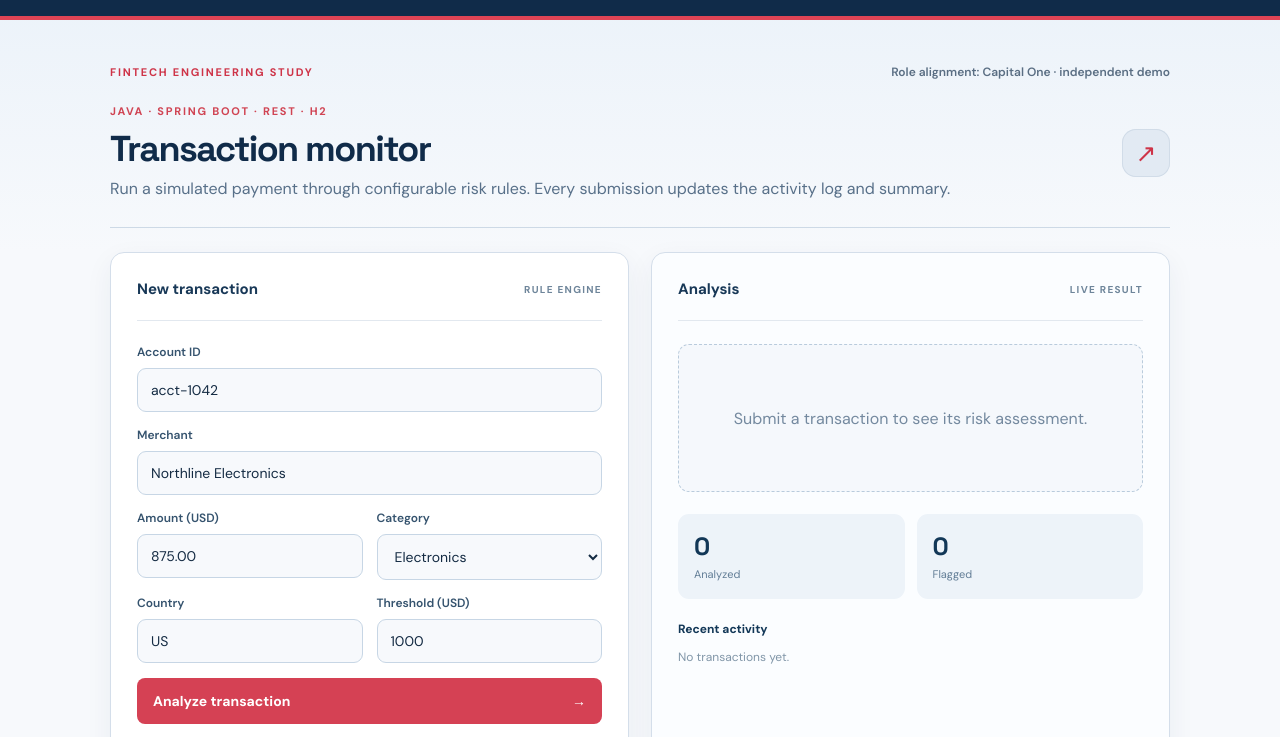
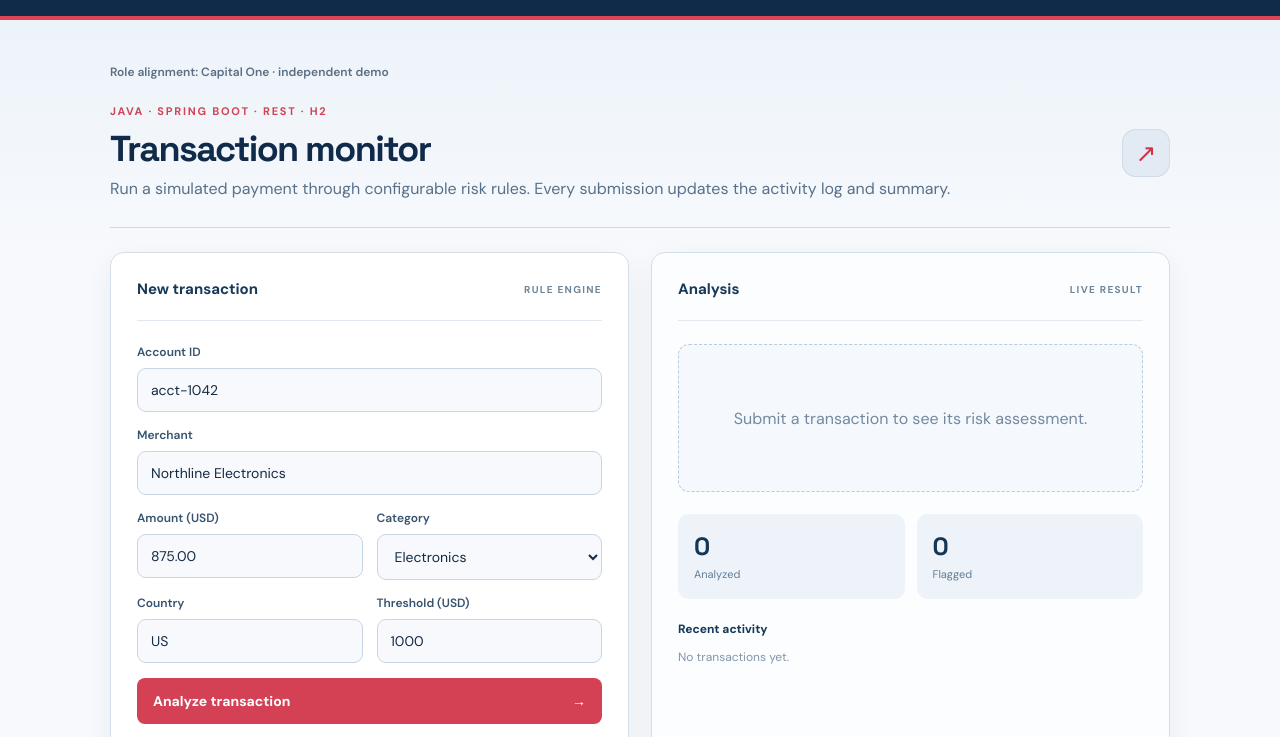
Before and after one commit to kaleb-minassie/transaction-monitor, a plain HTML site: page site/index.html in a window 1280 px wide. Shown: the part 58-795 px from the top of the page. Drawn offline with Linux system fonts and the light colour scheme.

Commit message:
Update index.html

```diff
--- a/site/index.html
+++ b/site/index.html
@@ -1,7 +1,7 @@
 <!doctype html>
 <html lang="en"><head><meta charset="utf-8"><meta name="viewport" content="width=device-width, initial-scale=1"><meta name="description" content="A simulated payment risk checker with configurable rules, activity history, and a Java Spring Boot API."><title>Transaction Monitor · Kaleb Minassie</title><link rel="stylesheet" href="styles.css"></head>
 <body><header class="topbar"><div class="brand"><span class="brandmark">KM</span><span>Kaleb Minassie <small>/ transaction monitor</small></span></div><span class="status"><i></i> Interactive demo</span></header>
-<main><div class="app-context"><span class="eyebrow">FINTECH ENGINEERING STUDY</span><span class="demo-note">Role alignment: Capital One · independent demo</span></div>
+<main><div class="app-context"><span class="demo-note">Role alignment: Capital One · independent demo</span></div>
 <section class="project" id="transactions"><div class="project-head"><div><div class="eyebrow">JAVA · SPRING BOOT · REST · H2</div><h2>Transaction monitor</h2><p>Run a simulated payment through configurable risk rules. Every submission updates the activity log and summary.</p></div><div class="project-icon">↗</div></div>
       <div class="workspace"><div class="panel"><div class="panel-title"><span>New transaction</span><span class="muted">RULE ENGINE</span></div><form id="transaction-form"><label>Account ID<input id="account" value="acct-1042" required maxlength="40"></label><label>Merchant<input id="merchant" value="Northline Electronics" required maxlength="80"></label><div class="row"><label>Amount (USD)<input id="amount" type="number" min="0.01" step="0.01" value="875.00" required></label><label>Category<select id="category"><option>Electronics</option><option>Groceries</option><option>Travel</option><option>Dining</option><option>Other</option></select></label></div><div class="row"><label>Country<input id="country" value="US" maxlength="2" required></label><label>Threshold (USD)<input id="threshold" type="number" min="1" step="1" value="1000" required></label></div><button class="primary" type="submit">Analyze transaction <span>→</span></button></form><p class="hint">Rules: amount over threshold, international purchase, or unusually high electronics spend ($750+).</p></div>
       <div class="panel result-panel"><div class="panel-title"><span>Analysis</span><span class="muted">LIVE RESULT</span></div><div id="transaction-result" aria-live="polite" class="empty">Submit a transaction to see its risk assessment.</div><div class="metric-grid"><div><span id="txn-count">0</span><small>Analyzed</small></div><div><span id="flag-count">0</span><small>Flagged</small></div></div><div class="subheading">Recent activity</div><div id="transaction-log" class="log"><p class="muted">No transactions yet.</p></div></div></div>
```
